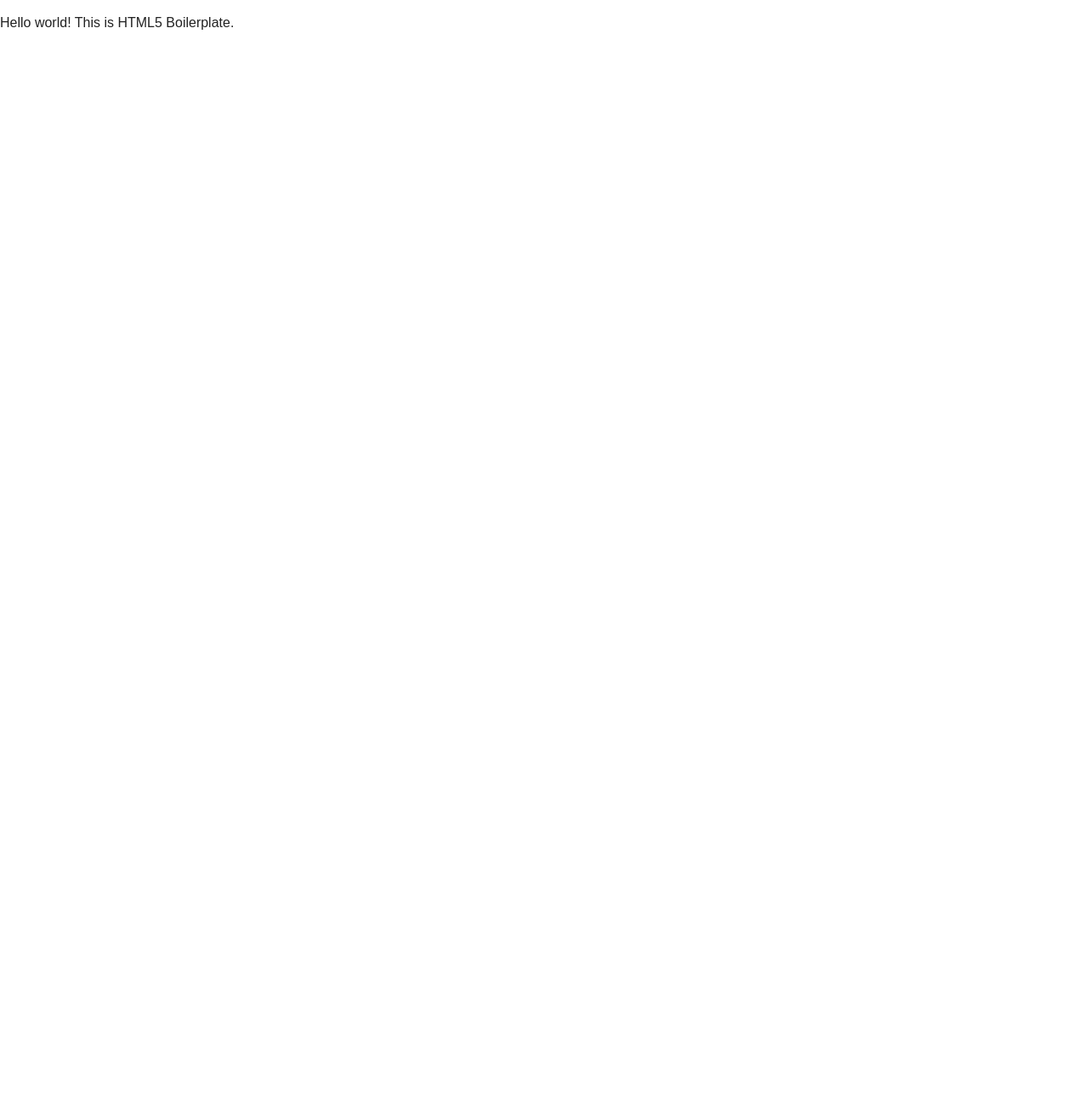
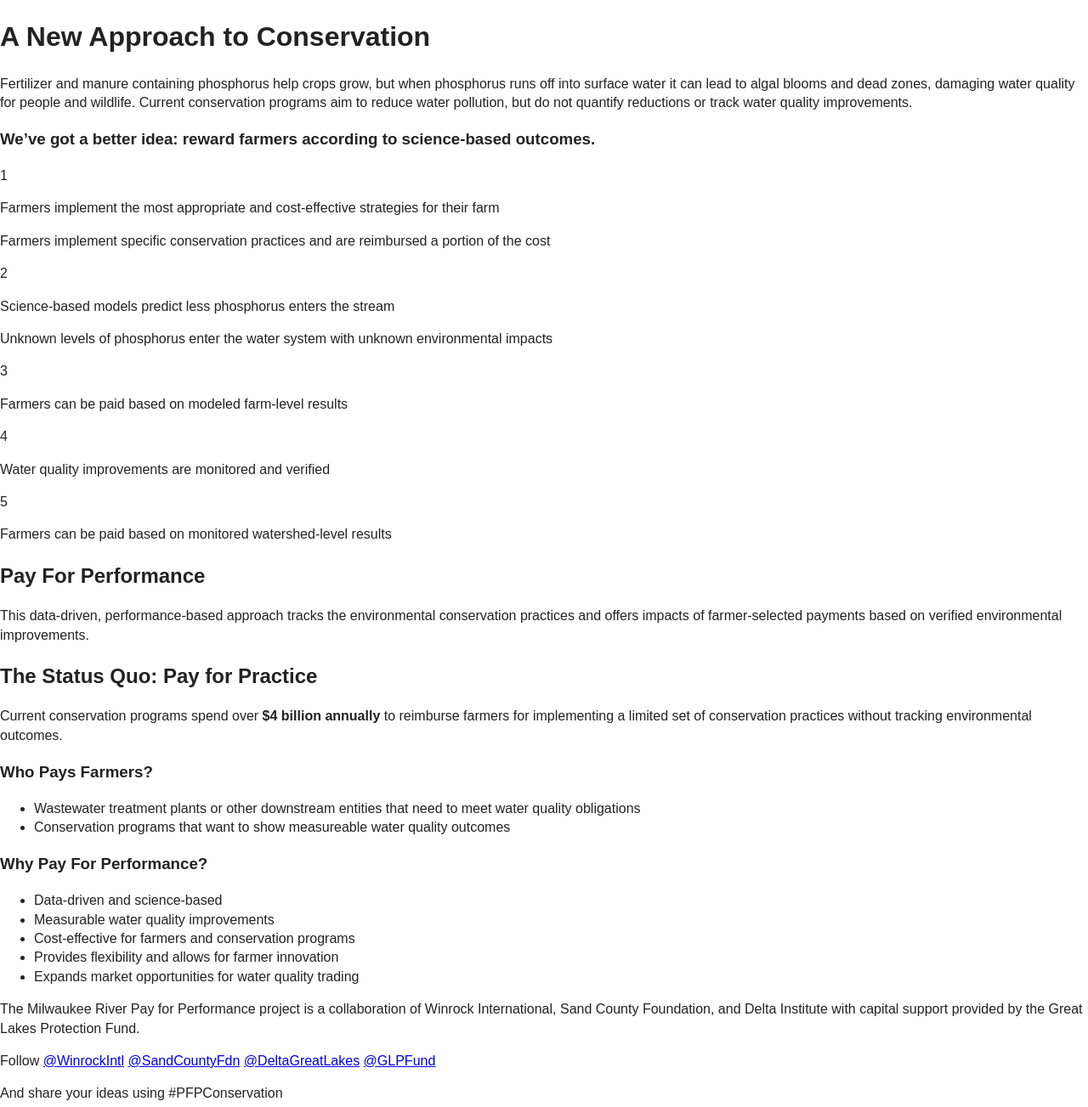
Before and after one commit to DeltaInstitute/p4p-infographic, a plain HTML site: page index.html in a window 1280 px wide. Shown: the whole page at 85% size. Before the commit the page ends 800 px from the top, so only its background shows below. Drawn offline with nearby package versions, Linux system fonts and the light colour scheme.

Commit message:
explanation text

```diff
--- a/index.html
+++ b/index.html
@@ -8,7 +8,6 @@
         <meta name="viewport" content="width=device-width, initial-scale=1">
 
         <link rel="apple-touch-icon" href="apple-touch-icon.png">
-        <!-- Place favicon.ico in the root directory -->
 
         <link rel="stylesheet" href="css/normalize.css">
         <link rel="stylesheet" href="css/main.css">
@@ -18,9 +17,76 @@
         <!--[if lt IE 8]>
             <p class="browserupgrade">You are using an <strong>outdated</strong> browser. Please <a href="http://browsehappy.com/">upgrade your browser</a> to improve your experience.</p>
         <![endif]-->
+        <div id="content">
+            <div class="container top-message">
+                <header>
+                    <h1>A New Approach to Conservation</h1>
+                    <p>Fertilizer and manure containing phosphorus help crops grow, but when phosphorus runs off into surface water it can lead to algal blooms and dead zones, damaging water quality for people and wildlife. Current conservation programs aim to reduce water pollution, but do not quantify reductions or track water quality improvements.</p>
+                    <h3>We’ve got a better idea: reward farmers according to science-based outcomes.</h3>
+                </header>
+            </div>
+            <div class="container message 1">
+                <div class="number number-1">1</div>
+                <p>Farmers implement the most appropriate and cost-effective strategies for their farm</p>
+                <p class="status-quo-text">Farmers implement specific conservation practices and are reimbursed a portion of the cost</p>
+            </div>
+            <div class="container message 2">
+                <div class="number number-2">2</div>
+                <p>Science-based models predict less phosphorus enters the stream</p>
+                <p class="status-quo-text">Unknown levels of phosphorus enter the water system with unknown environmental impacts</p>
+            </div>
+            <div class="container message 3">
+                <div class="number number-3">3</div>
+                <p>Farmers can be paid based on modeled farm-level results</p>
+            </div>
+            <div class="container message 4">
+                <div class="number number-4">4</div>
+                <p>Water quality improvements are monitored and verified</p>
+            </div>
+            <div class="container message 5">
+                <div class="number number-5">5</div>
+                <p>Farmers can be paid based on monitored watershed-level results</p>
+            </div>
 
-        <!-- Add your site or application content here -->
-        <p>Hello world! This is HTML5 Boilerplate.</p>
+            <div class="p4p-recap">
+                <h2>Pay For Performance</h2>
+                <p>This data-driven, performance-based approach tracks the environmental conservation practices and offers impacts of farmer-selected payments based on verified environmental improvements.</p>
+            </div>
+            <div class="p4p-recap">
+                <h2>The Status Quo: Pay for Practice</h2>
+                <p>Current conservation programs spend over <strong>$4 billion annually</strong> to reimburse farmers for implementing a limited set of conservation practices without tracking environmental outcomes.</p>
+            </div>
+
+            <div class="payments explanation">
+                <h3>Who Pays Farmers?</h3>
+                <ul>
+                    <li>Wastewater treatment plants or other downstream entities that need to meet water quality obligations</li>
+                    <li>Conservation programs that want to show measureable water quality outcomes</li>
+                </ul>
+            </div>
+            <div class="why-p4p explanation">
+                <h3>Why Pay For Performance?</h3>
+                <ul>
+                    <li>Data-driven and science-based</li>
+                    <li>Measurable water quality improvements</li>
+                    <li>Cost-effective for farmers and conservation programs</li>
+                    <li>Provides flexibility and allows for farmer innovation</li>
+                    <li>Expands market opportunities for water quality trading</li>
+                </ul>
+            </div>
+
+            <div class="credits">
+                <p>The Milwaukee River Pay for Performance project is a collaboration of Winrock International, Sand County Foundation, and Delta Institute with capital support provided by the Great Lakes Protection Fund.</p>
+                <p>Follow <a href="https://twitter.com/winrockintl" alt="Winrock twitter">@WinrockIntl</a> <a href="https://twitter.com/sandcountyfdn" alt="sand county foundation twitter">@SandCountyFdn</a> <a href="https://twitter.com/deltagreatlakes" alt="delta institute twitter">@DeltaGreatLakes</a> <a href="https://twitter.com/glpfund" alt="great lakes protection fund twitter">@GLPFund</a></p>
+                <p>And share your ideas using #PFPConservation</p>
+            </div>
+
+            <div class="logos"></div>
+        </div>
+
+
+
+
 
         <script src="//ajax.googleapis.com/ajax/libs/jquery/1.11.2/jquery.min.js"></script>
         <script>window.jQuery || document.write('<script src="js/vendor/jquery-1.11.2.min.js"><\/script>')</script>
```
